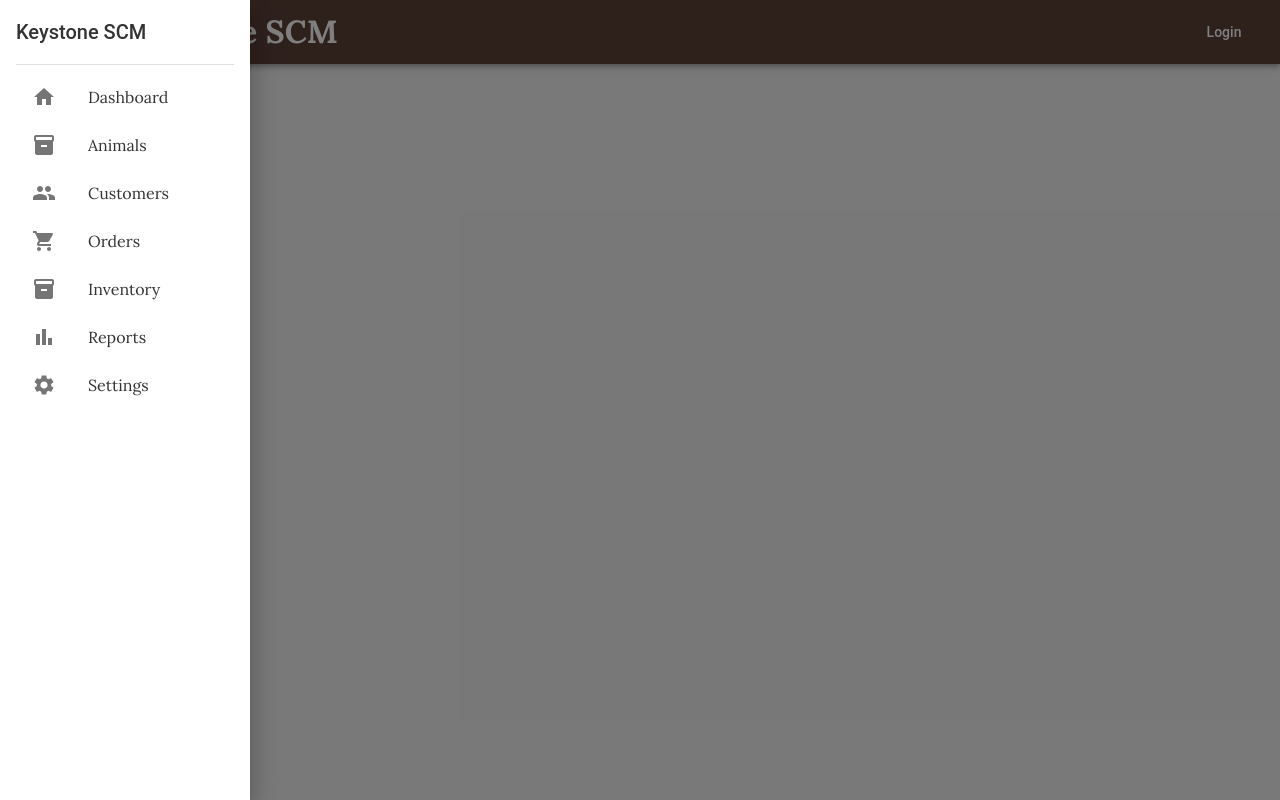
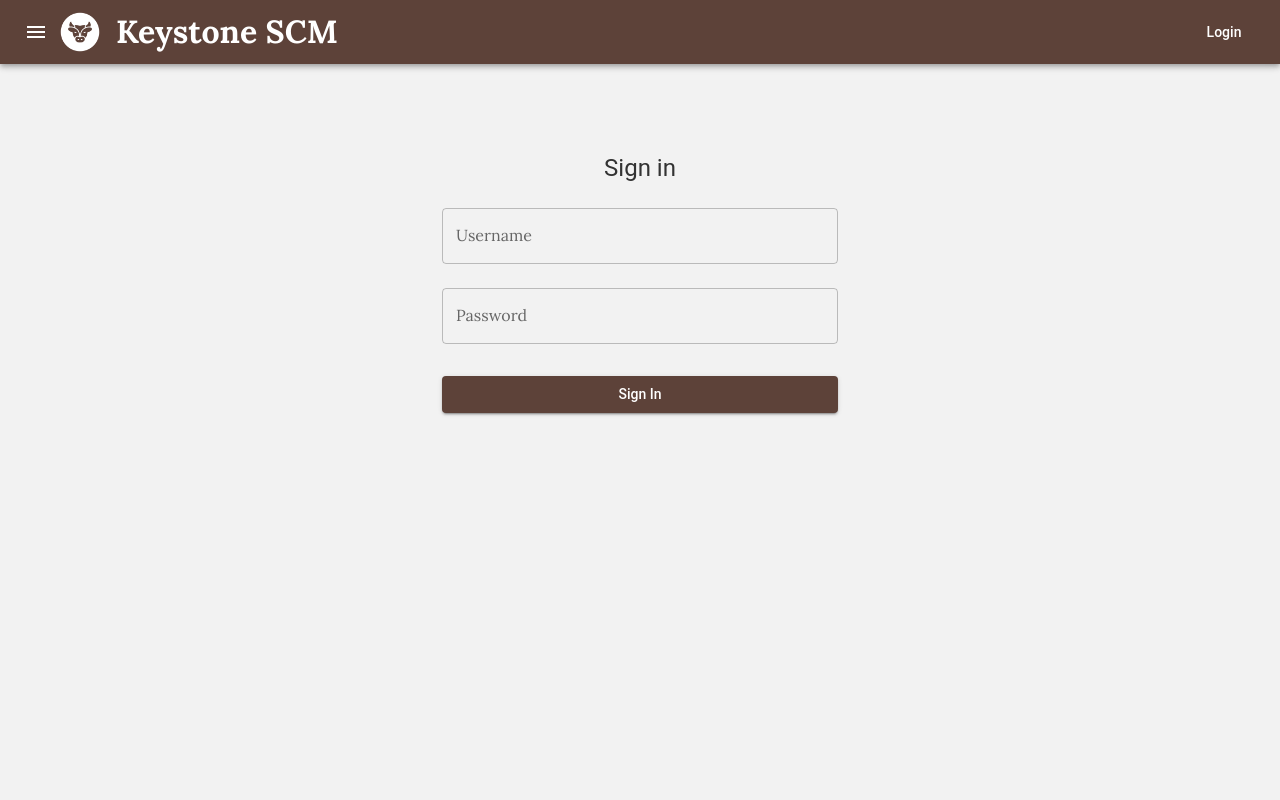
Before and after one commit to devQsay/keystone-meat, a React (Create React App) app: page /login in a window 1280 px wide. Built offline with nearby package versions, Linux system fonts and the light colour scheme.

Commit message:
Added login page

```diff
--- a/package.json
+++ b/package.json
@@ -12,9 +12,11 @@
     "@testing-library/user-event": "^13.5.0",
     "axios": "^1.7.2",
     "dotenv": "^16.4.5",
+    "jsonwebtoken": "^9.0.2",
     "pg": "^8.12.0",
     "react": "^18.3.1",
     "react-dom": "^18.3.1",
+    "react-hook-form": "^7.52.1",
     "react-router": "^6.25.1",
     "react-router-dom": "^6.25.1",
     "react-scripts": "5.0.1",
--- a/src/App.js
+++ b/src/App.js
@@ -1,5 +1,10 @@
 import { Box, CssBaseline } from "@mui/material";
-import { BrowserRouter as Router, Route, Routes } from "react-router-dom";
+import {
+  BrowserRouter as Router,
+  Route,
+  Routes,
+  Navigate,
+} from "react-router-dom";
 import { ThemeProvider } from "@mui/material/styles";
 import Header from "./components/Header";
 import React, { useState } from "react";
@@ -9,6 +14,7 @@ import theme from "./styles/theme";
 import {
   Animals,
   Dashboard,
+  Login,
   Customers,
   Inventory,
   Orders,
@@ -16,8 +22,11 @@ import {
   Settings,
 } from "./pages";
 
+import ProtectedRoute from "./routes/ProtectedRoute";
+
 function App() {
-  const [sidebarOpen, setSidebarOpen] = useState(true);
+  const [sidebarOpen, setSidebarOpen] = useState(false);
+  const [user, setUser] = useState(null);
 
   const toggleSidebar = () => {
     setSidebarOpen(!sidebarOpen);
@@ -26,14 +35,18 @@ function App() {
   return (
     <ThemeProvider theme={theme}>
       <Router>
-        <Box sx={{ display: "flex", flexDirection: "column" }}>
-          <CssBaseline /> {/* Normalize styles for different browsers */}
+        <Box sx={{ display: "flex" }}>
+          {" "}
+          {/* Main container is flex for horizontal layout */}
+          <CssBaseline />
+          {/* Sidebar in its own flex item */}
+          <Sidebar isOpen={sidebarOpen} toggleSidebar={toggleSidebar} />
+          <Box sx={{ flexGrow: 1, display: "flex", flexDirection: "column" }}>
             <Header toggleSidebar={toggleSidebar} />
-          <Sidebar isOpen={sidebarOpen} toggleSidebar={toggleSidebar} />
             <Box component="main" sx={{ flexGrow: 1, p: 3 }}>
-            {" "}
-            {/* Main content area with flexGrow */}
               <Routes>
+                <Route path="/login" element={<Login setUser={setUser} />} />
+                <Route element={<ProtectedRoute user={user} />}>
                   <Route path="/" element={<Dashboard />} />
                   <Route path="/animals" element={<Animals />} />
                   <Route path="/customers" element={<Customers />} />
@@ -41,7 +54,11 @@ function App() {
                   <Route path="/inventory" element={<Inventory />} />
                   <Route path="/reports" element={<Reports />} />
                   <Route path="/settings" element={<Settings />} />
+                </Route>
+                <Route path="*" element={<Navigate to="/login" replace />} />{" "}
+                {/* Redirect to login for unknown routes */}
               </Routes>
+            </Box>
           </Box>
         </Box>
       </Router>
--- /dev/null
+++ b/src/pages/Login.jsx
@@ -0,0 +1,81 @@
+// client/src/components/Login.jsx
+import React from "react";
+import { useForm } from "react-hook-form";
+import { Box, Button, Container, TextField, Typography } from "@mui/material";
+import axios from "axios";
+
+function Login({ setUser }) {
+  // Receive setUser to update authentication state
+  const {
+    register,
+    handleSubmit,
+    formState: { errors },
+  } = useForm();
+
+  const onSubmit = async (data) => {
+    try {
+      // Send login request to your backend API
+      const response = await axios.post("/api/auth/login", data);
+
+      // Handle successful login
+      setUser(response.data.user); // Update user state with the received user object
+      // You might want to redirect to the dashboard after successful login
+    } catch (error) {
+      console.error("Login error:", error);
+      // Handle login errors (e.g., display error message)
+    }
+  };
+
+  return (
+    <Container maxWidth="xs">
+      <Box
+        sx={{
+          marginTop: 8,
+          display: "flex",
+          flexDirection: "column",
+          alignItems: "center",
+        }}
+      >
+        <Typography component="h1" variant="h5">
+          Sign in
+        </Typography>
+        <Box
+          component="form"
+          onSubmit={handleSubmit(onSubmit)}
+          noValidate
+          sx={{ mt: 1 }}
+        >
+          <TextField
+            margin="normal"
+            fullWidth
+            id="username"
+            label="Username"
+            {...register("username", { required: true })} // Register input with validation
+            error={!!errors.username}
+            helperText={errors.username ? "Username is required" : null}
+          />
+          <TextField
+            margin="normal"
+            fullWidth
+            id="password"
+            label="Password"
+            type="password"
+            {...register("password", { required: true })}
+            error={!!errors.password}
+            helperText={errors.password ? "Password is required" : null}
+          />
+          <Button
+            type="submit"
+            fullWidth
+            variant="contained"
+            sx={{ mt: 3, mb: 2 }}
+          >
+            Sign In
+          </Button>
+        </Box>
+      </Box>
+    </Container>
+  );
+}
+
+export default Login;
--- a/src/pages/index.js
+++ b/src/pages/index.js
@@ -2,6 +2,7 @@ export { default as Animals } from "./Animals";
 export { default as Customers } from "./Customers";
 export { default as Dashboard } from "./Dashboard";
 export { default as Inventory } from "./Inventory";
+export { default as Login } from "./Login";
 export { default as Orders } from "./Orders";
 export { default as Reports } from "./Reports";
 export { default as Settings } from "./Settings";
--- /dev/null
+++ b/src/routes/ProtectedRoute.jsx
@@ -0,0 +1,17 @@
+// client/src/components/ProtectedRoute.jsx
+import React from "react";
+import { Navigate, Outlet, useLocation } from "react-router-dom";
+
+const ProtectedRoute = ({ user, redirectPath = "/login" }) => {
+  const location = useLocation();
+
+  if (!user) {
+    // If the user is not authenticated, redirect to the login page
+    return <Navigate to={redirectPath} state={{ from: location }} replace />;
+  }
+
+  // If the user is authenticated, render the children (Outlet)
+  return <Outlet />;
+};
+
+export default ProtectedRoute;
```
Also changed, not shown: 1 other file (tests, documents, lock files or other folders). Lines whose indentation alone changed are shown as unchanged.
